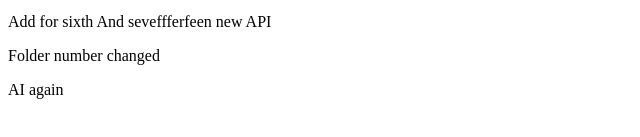
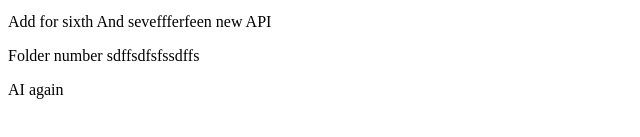
Before and after one commit to paulg44/auto-article-creator, a website: page index.html in a window 1280 px wide. Shown: the part 237-374 px from the top of the page, 0-640 px from the left. Drawn offline with Linux system fonts and the light colour scheme.

Commit message:
attempt 2

```diff
--- a/index.html
+++ b/index.html
@@ -13,7 +13,7 @@
     <p>Add for fifth test</p>
     <p>console logs</p>
     <p>Add for sixth And seveffferfeen new API</p>
-    <p>Folder number changed</p>
+    <p>Folder number sdffsdfsfssdffs</p>
     <p>AI again</p>
   </body>
 </html>
```
